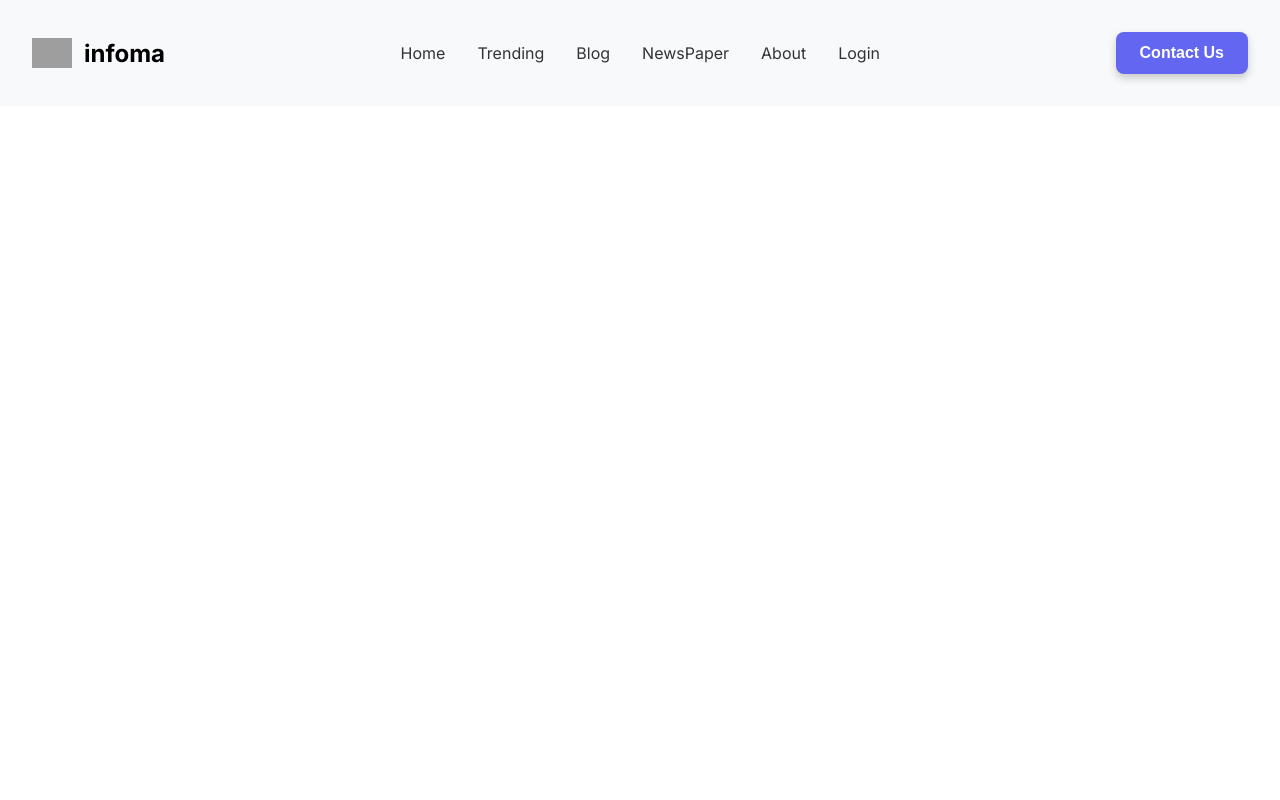
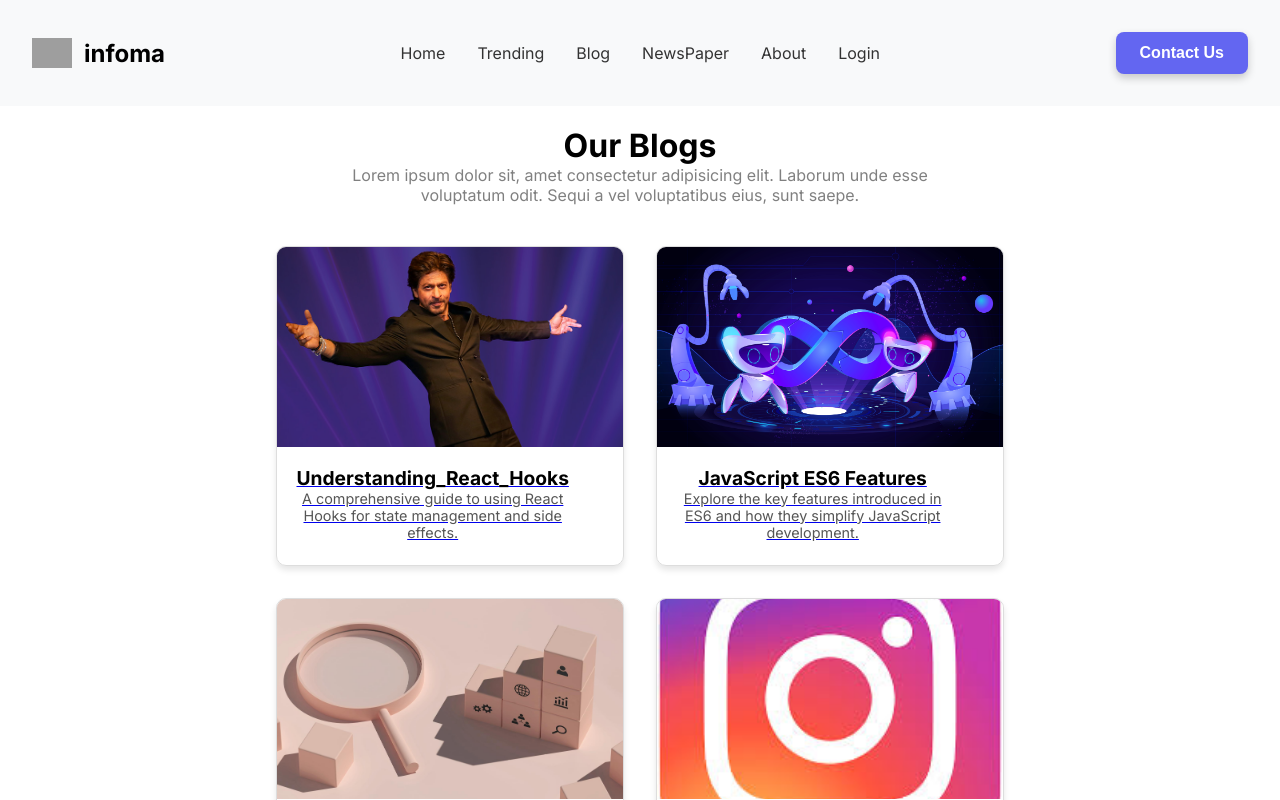
Before and after one commit to sandipto729/ProjectBlog, a React (Vite) app in the folder Project/: page / in a window 1280 px wide. Shown: the top 800 px of the page. Built offline with nearby package versions, Linux system fonts and the light colour scheme; grey boxes are pictures that could not be loaded.

Commit message:
some updation

```diff
--- a/Project/src/App.jsx
+++ b/Project/src/App.jsx
@@ -3,12 +3,18 @@ import { createBrowserRouter, RouterProvider } from 'react-router-dom';
 import Blog from './layouts/cardFetch/CardFetch';
 import BlogDetails from './layouts/Blog/BlogDetails';
 import Navbar from './layouts/Navbar/Navbar';
-
+import Footer from './layouts/Footer/Footer';
 function App() {
   const router = createBrowserRouter([
     {
       path: '/',
-      element: <Navbar/>,
+      element:
+      <>
+        <Navbar/>
+       <Blog/>
+       <Footer/>
+      </>
+
     },
     {
       path: '/blog/:id',
--- a/Project/src/layouts/cardFetch/cardFetchStyle.css
+++ b/Project/src/layouts/cardFetch/cardFetchStyle.css
@@ -17,7 +17,7 @@
   }
   .blogTitle h2 {
     margin: 0;
-    font-size: 2.2rem;
+    font-size: 2rem;
   }
   .blogTitle p{
     color: var(--gray);
@@ -64,13 +64,13 @@
     width: 90%;
     display: flex;
     flex-direction: column;
-    justify-content: space-between;
+    justify-content: space-around;
     align-items: center;
     /* color: #b9b8b8ca; */
   }
 
   .blogText h3 {
-    margin: 0 0 10px 0;
+    margin: 0 0 0px 0;
     font-size: 1.2rem;
     color: black;
     text-align: center;
@@ -80,7 +80,6 @@
     color: #555;
     font-size: 0.9rem;
     text-align: center;
-
   }
 
   .pagination {
```
